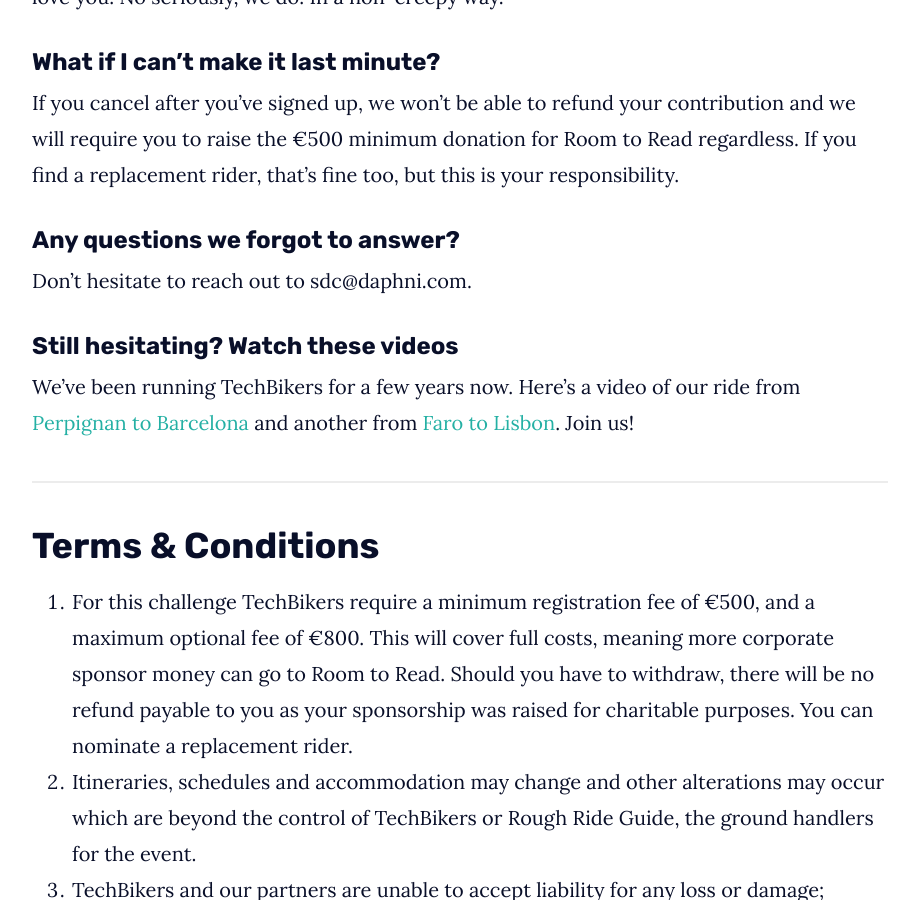
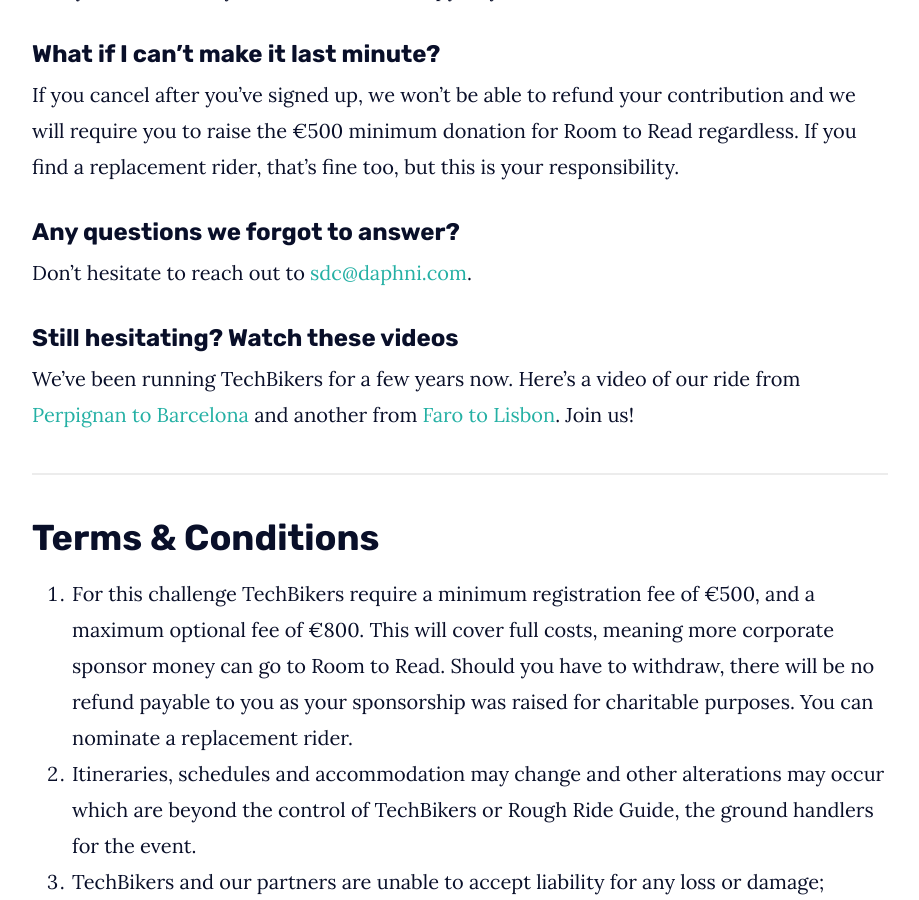
Before and after one commit to matthewcobb/techbikers, a Jekyll site: the page built from _rides/cognac-to-bordeaux.md, in a window 1280 px wide and 900 px high, scrolled down 3549 px. Shown: the whole window, without its empty margins (180-1099 px from the left). Built offline with Jekyll 4.4.1, drawn with Linux system fonts in a browser that asks for light colours; part of the change alters nothing that is shown.

Commit message:
TinaCMS content update

```diff
--- a/_rides/cognac-to-bordeaux.md
+++ b/_rides/cognac-to-bordeaux.md
@@ -1,20 +1,17 @@
 ---
-duration: 3
-layout: ride
 title: "\U0001F1EB\U0001F1F7 Cognac to Bordeaux"
 description: >-
   Join 50 entrepreneurs and investors on a 3-day ride and raise funds for Room
   to Read.
 date: '2023-04-13'
+duration: 3
 header_image: ''
-_template: ride
+layout: ride
 ---
 
 ## **Are you willing to take risks outside of work? Let’s cycle with TechBikers to find out!**
 
-Join 40+ TechBikers on 13 – 16th April 2023 in our quest to help kids all around the world get an education by raising money for  Room to Read!
-
-![](/uploads/screenshot-2022-12-27-at-3-34-50-pm.png)
+Join 40+ TechBikers on 13 – 16th April 2023 in our quest to help kids all around the world get an education by raising money for  Room to Read!![](/screenshot-2022-12-27-at-3-34-50-pm.png)
 
 ## **The ride**
 
@@ -43,7 +40,7 @@ The price is based on a shared room and includes:
 * Refreshments during the ride (water, fruit, savoury & energy)
 * Route GPX and route information and advice
 * Video, photos
-* 5* service for sure!
+* 5\* service for sure!
 
 Not included:
 
@@ -64,7 +61,7 @@ To join us on this trip, you need to contribute 500 € for the participation fe
 
 ## The Charity
 
-TechBikers' selected charity is [**Room to Read**](https://www.roomtoread.org){:target="_blank"}. World change starts with educated children. In fact, if every child received an education, 171 million people would be lifted out of poverty. Room to Read is one of the foremost charities making this happen.
+TechBikers' selected charity is **[Room to Read](https://www.roomtoread.org)**{:target="\_blank"}. World change starts with educated children. In fact, if every child received an education, 171 million people would be lifted out of poverty. Room to Read is one of the foremost charities making this happen.
 
 ***
 
@@ -96,7 +93,7 @@ If you cancel after you've signed up, we won't be able to refund your contributi
 
 ### Any questions we forgot to answer?
 
-Don’t hesitate to reach out to sdc@daphni.com.
+Don’t hesitate to reach out to [sdc@daphni.com](mailto:sdc@daphni.com).
 
 ### Still hesitating? Watch these videos
 
```
